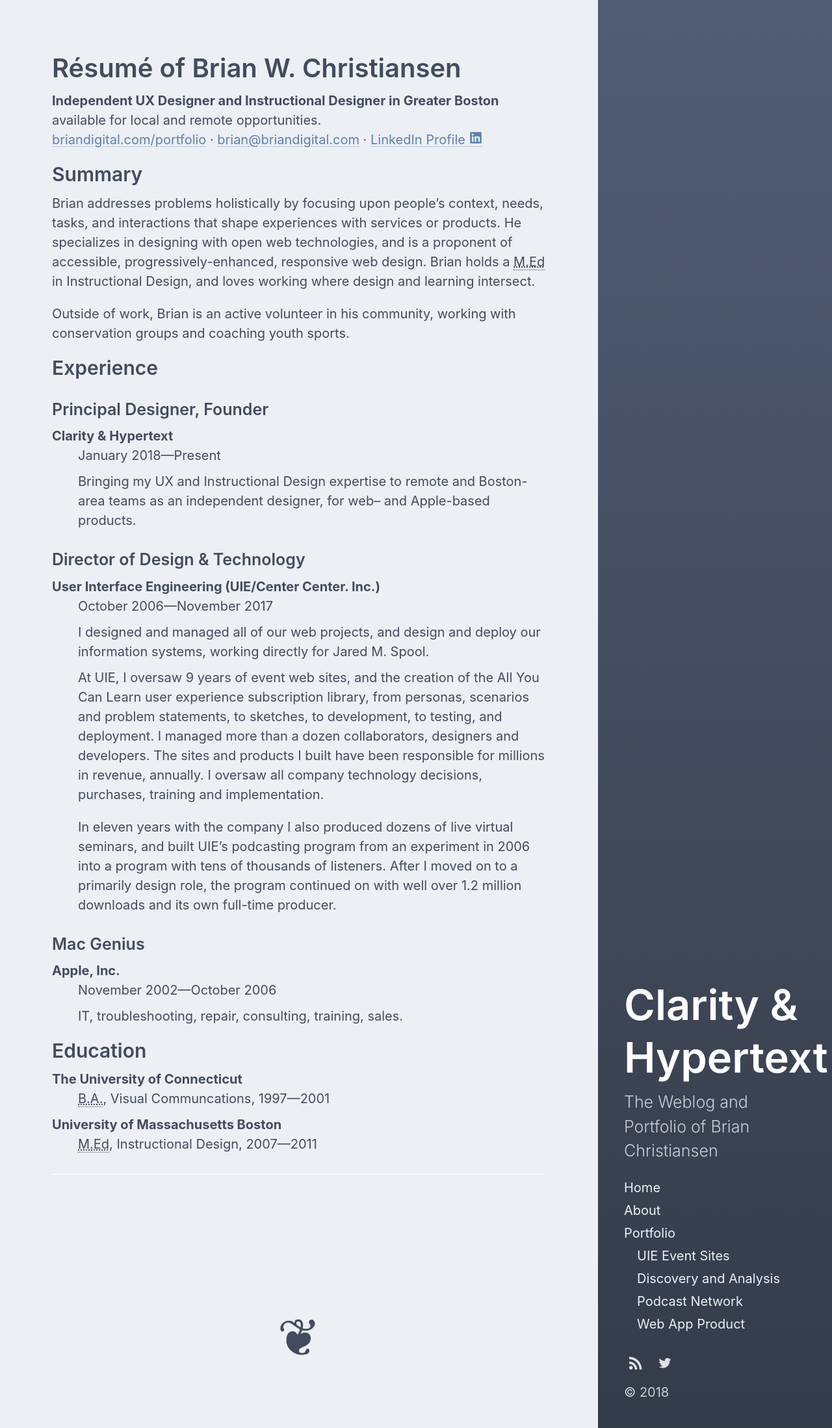
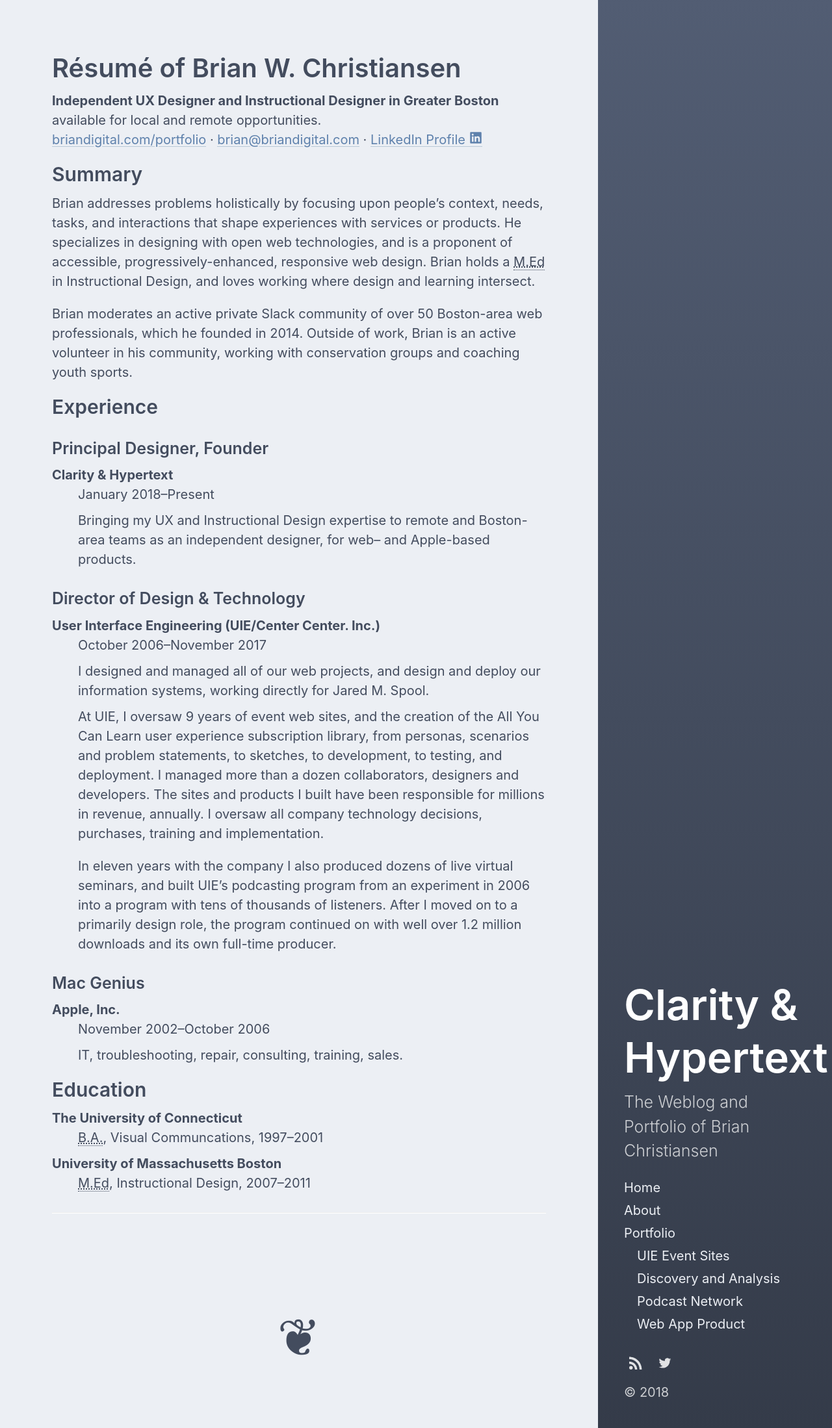
Before and after one commit to briandigital/bd4, a Jekyll site: the page built from portfolio/resume.md, in a window 1280 px wide. Shown: the whole page at 65% size. Built offline with Jekyll 4.4.1, drawn with Linux system fonts in a browser that asks for light colours.

Commit message:
Slack mention, en dashes for where ems snuck into ranges.

```diff
--- a/portfolio/resume.md
+++ b/portfolio/resume.md
@@ -13,18 +13,18 @@
 
 Brian addresses problems holistically by focusing upon people's context, needs, tasks, and interactions that shape experiences with services or products. He specializes in designing with open web technologies, and is a proponent of accessible, progressively-enhanced, responsive web design. Brian holds a <abbr title="Master of Education Degree">M.Ed</abbr> in Instructional Design, and loves working where design and learning intersect.
 
-Outside of work, Brian is an active volunteer in his community, working with conservation groups and coaching youth sports.
+Brian moderates an active private Slack community of over 50 Boston-area web professionals, which he founded in 2014. Outside of work, Brian is an active volunteer in his community, working with conservation groups and coaching youth sports.
 
 ## Experience
 
 ### Principal Designer, Founder
 Clarity & Hypertext
-: January 2018—Present
+: January 2018–Present
 : Bringing my UX and Instructional Design expertise to remote and Boston-area teams as an independent designer, for web– and Apple-based products.
 
 ### Director of Design & Technology
 User Interface Engineering (UIE/Center Center. Inc.)
-: October 2006—November 2017
+: October 2006–November 2017
 : I designed and managed all of our web projects, and design and deploy our information systems, working directly for Jared M. Spool.
 
 : At UIE, I oversaw 9 years of event web sites, and the creation of the All You Can Learn user experience subscription library, from personas, scenarios and problem statements, to sketches, to development, to testing, and deployment. I managed more than a dozen collaborators, designers and developers. The sites and products I built have been responsible for millions in revenue, annually. I oversaw all company technology decisions, purchases, training and implementation.
@@ -34,13 +34,13 @@
 
 ### Mac Genius
 Apple, Inc.
-: November 2002—October 2006
+: November 2002–October 2006
 : IT, troubleshooting, repair, consulting, training, sales.
 
 ## Education
 
 The University of Connecticut
-: <abbr title="Bachelor of Arts Degree">B.A.</abbr>, Visual Communcations, 1997—2001
+: <abbr title="Bachelor of Arts Degree">B.A.</abbr>, Visual Communcations, 1997–2001
 
 University of Massachusetts Boston
-: <abbr title="Master of Education Degree">M.Ed</abbr>, Instructional Design, 2007—2011
+: <abbr title="Master of Education Degree">M.Ed</abbr>, Instructional Design, 2007–2011
```
